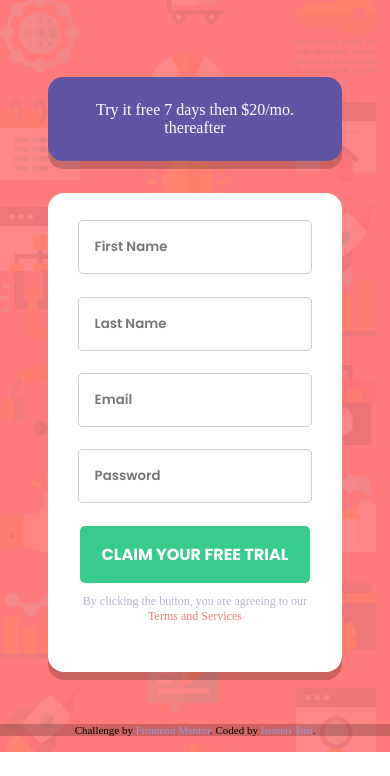
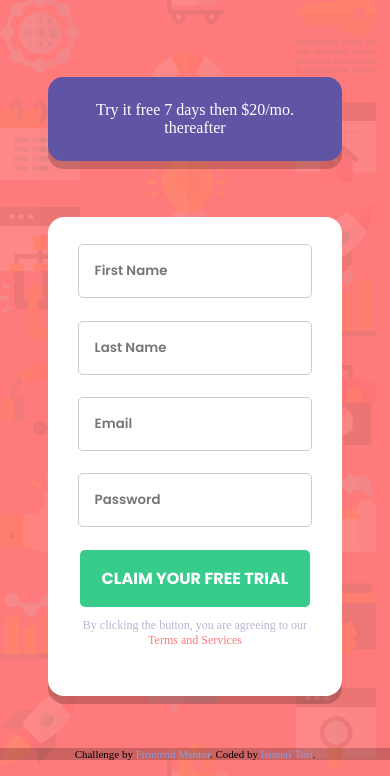
Before and after one commit to isimeri/intro-component-signup-form, a plain HTML site: page index.html in a window 390 px wide. Shown: the part 529-1305 px from the top of the page. Before the commit the page ends 1281 px from the top, so only its background shows below. Drawn offline with Linux system fonts and the light colour scheme.

Commit message:
minor responsiveness touches

```diff
--- a/styles.css
+++ b/styles.css
@@ -39,7 +39,9 @@
     align-items: center;
     justify-content: space-between;
     /*background-color: rgba(0,0,0,0.4);*/
-    height: 70%;
+    min-height: 70%;
+    margin-right: 2rem;
+    height: auto;
 }
 .purple-container{
     background-color: hsl(248, 32%, 49%);
@@ -47,6 +49,7 @@
     text-align: center;
     color: white;
     padding: 1.5rem;
+    margin-bottom: 1.5rem;
     border-radius: 15px;
     box-shadow: 0px 8px 0px rgba(0,0,0,0.2);
 }
@@ -55,7 +58,8 @@
     min-width: 35vw;
     border-radius: 1rem;
     box-shadow: 0px 8px 0px rgba(0,0,0,0.2);
-    height: 80%;
+    min-height: 80%;
+    height: auto;
     padding: 1rem;
     display: flex;
     flex-direction: column;
```
